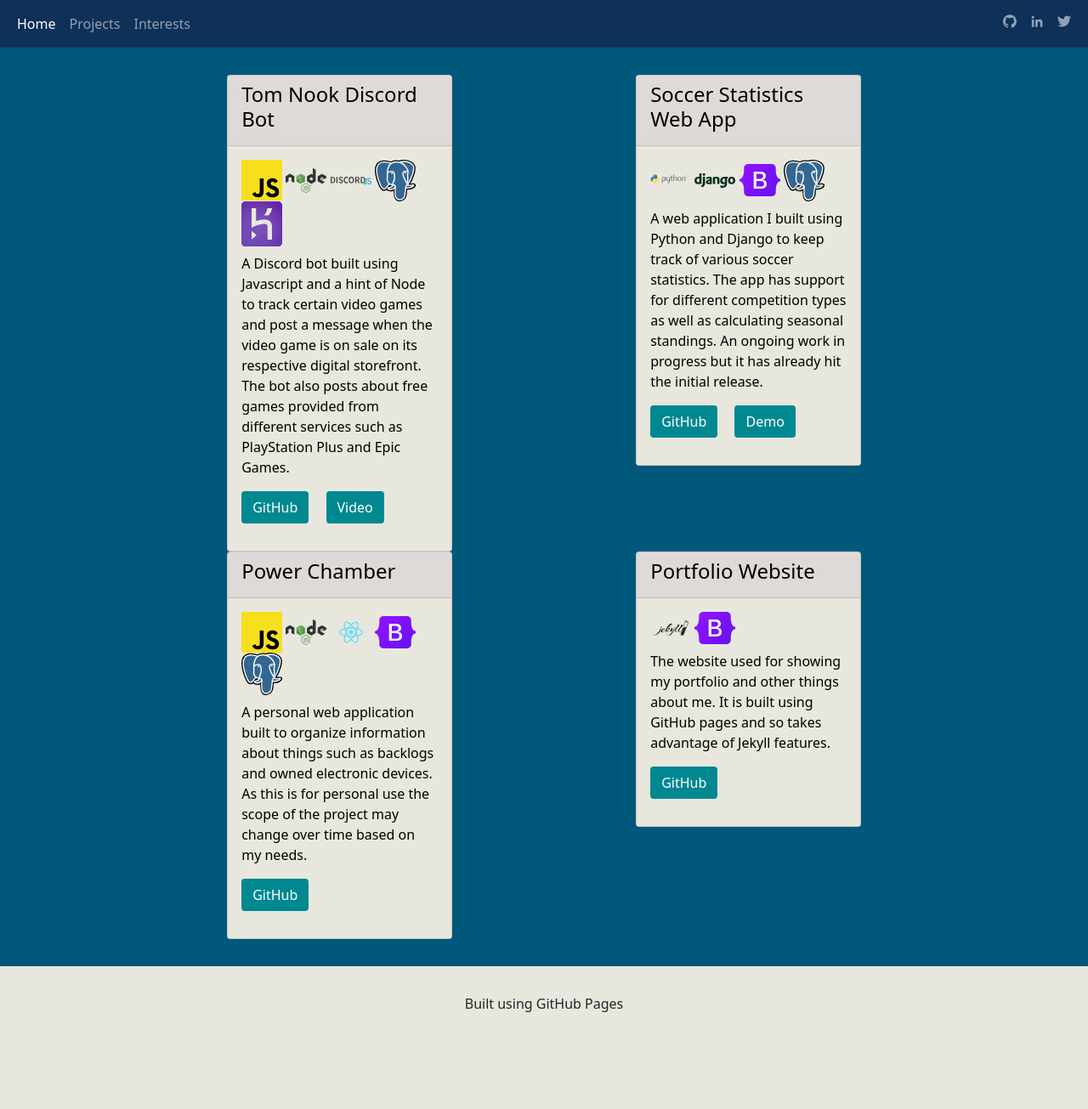
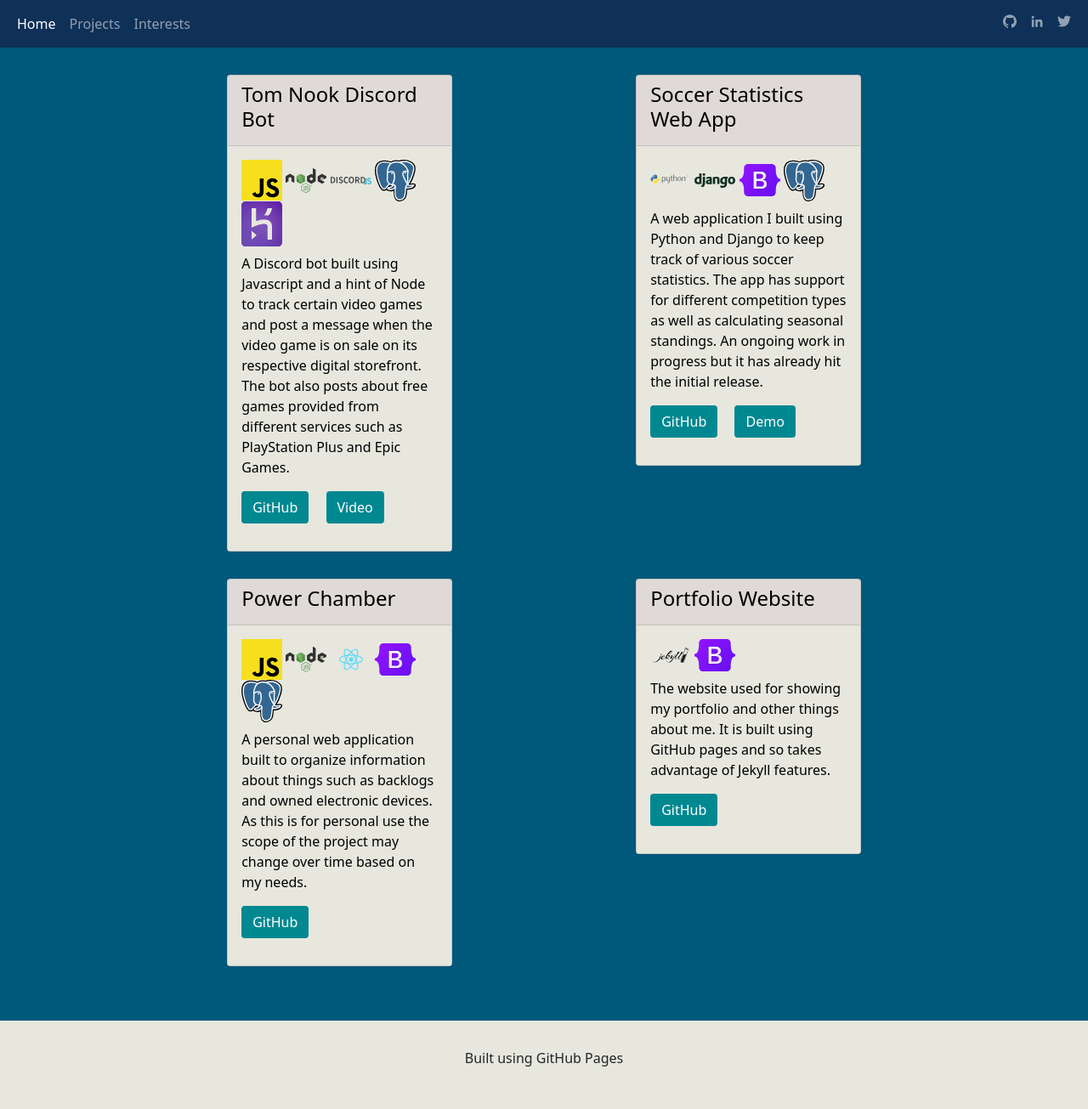
Before and after one commit to santoyoalfredo/santoyoalfredo.github.io, a Jekyll site: the page built from projects.html, in a window 1280 px wide. Shown: the whole page at 85% size. Built offline with Jekyll 4.4.1, drawn with Linux system fonts in a browser that asks for light colours; before the commit the page ends 1241 px from its top, so only the background shows below that.

Commit message:
Update style.css

```diff
--- a/assets/css/style.css
+++ b/assets/css/style.css
@@ -7,10 +7,24 @@
     color: #FFFFFF;
 }
 
+.profile-picture {
+    width: 128px;
+    height: auto;
+}
+
 .svg-icon {
     width: 48px;
     height: auto;
 }
+
+.social-icon {
+    color: #fff;
+    width: 32px;
+    height: 32px;
+    line-height: 0;
+    font-size: 2em;
+}
+
 .navbar {
     background-color: #0f3057;
 }
@@ -28,6 +42,10 @@
     background-color: #00587a;
     color: #FFFFFF;
     padding: 2em 5%;
+}
+
+.project-card {
+    padding-bottom: 2em;
 }
 
 .card {
@@ -52,7 +70,7 @@
 }
 
 .sports {
-    padding: 2em 0;
+    padding: 2em 5%;
 }
 .sports-img {
     max-height: 150px;
```
